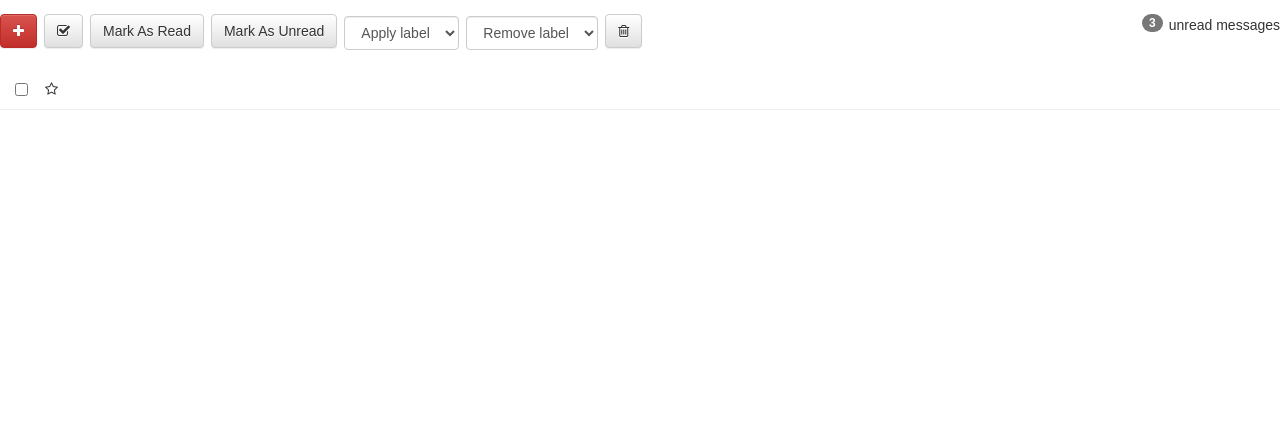
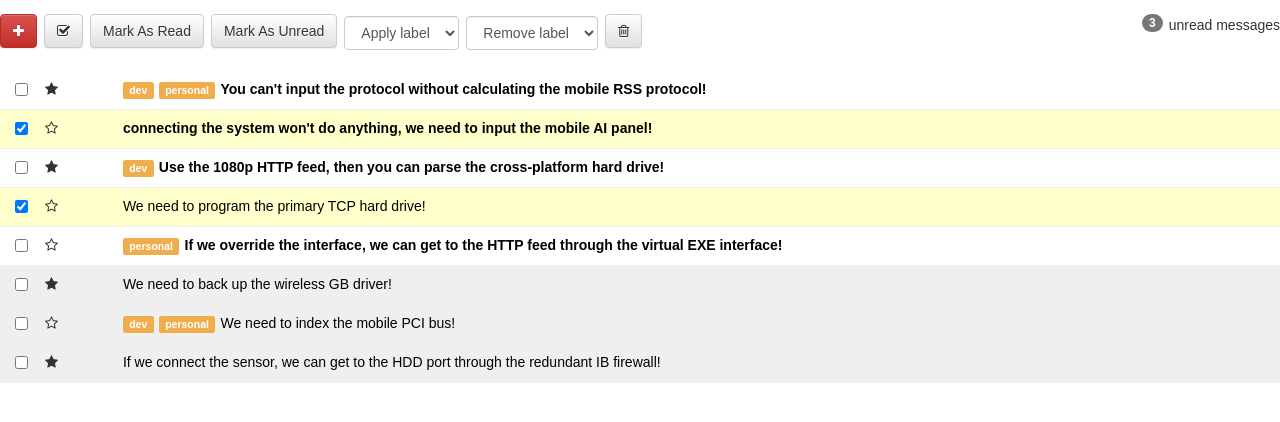
Before and after one commit to michellescripts/react-inbox, a React (Create React App) app: page / in a window 1280 px wide. Shown: the top 422 px of the page. Built offline with nearby package versions, Linux system fonts and the light colour scheme.

Commit message:
Add MessageList component.

```diff
--- a/src/App.js
+++ b/src/App.js
@@ -1,7 +1,8 @@
 import React, { Component } from 'react'
 import Toolbar from './Toolbar'
 import Unread from './Unread'
-import Message from './Message'
+import MessageList from './MessageList'
+import messages from './testdata'
 
 class App extends Component {
   render () {
@@ -13,7 +14,7 @@ class App extends Component {
             <Toolbar />
           </div>
         </div>
-        <Message text='Hi' />
+        <MessageList messages={messages} />
       </div>
     )
   }
--- /dev/null
+++ b/src/MessageList.js
@@ -0,0 +1,20 @@
+import React, { Component } from 'react'
+import PropTypes from 'prop-types'
+import Message from './Message'
+
+class MessageList extends Component {
+  static propTypes = {
+    messages: PropTypes.arrayOf(PropTypes.shape(Message.propTypes)).isRequired
+  }
+  render () {
+    return (
+      <div>
+        {this.props.messages.map((message, i) => {
+          return <Message key={i} {...message} />
+        })}
+      </div>
+    )
+  }
+}
+
+export default MessageList
--- /dev/null
+++ b/src/testdata.js
@@ -0,0 +1,62 @@
+const messages = [
+  {
+    'id': 1,
+    'subject': "You can't input the protocol without calculating the mobile RSS protocol!",
+    'read': false,
+    'starred': true,
+    'labels': ['dev', 'personal']
+  },
+  {
+    'id': 2,
+    'subject': "connecting the system won't do anything, we need to input the mobile AI panel!",
+    'read': false,
+    'starred': false,
+    'selected': true,
+    'labels': []
+  },
+  {
+    'id': 3,
+    'subject': 'Use the 1080p HTTP feed, then you can parse the cross-platform hard drive!',
+    'read': false,
+    'starred': true,
+    'labels': ['dev']
+  },
+  {
+    'id': 4,
+    'subject': 'We need to program the primary TCP hard drive!',
+    'read': true,
+    'starred': false,
+    'selected': true,
+    'labels': []
+  },
+  {
+    'id': 5,
+    'subject': 'If we override the interface, we can get to the HTTP feed through the virtual EXE interface!',
+    'read': false,
+    'starred': false,
+    'labels': ['personal']
+  },
+  {
+    'id': 6,
+    'subject': 'We need to back up the wireless GB driver!',
+    'read': true,
+    'starred': true,
+    'labels': []
+  },
+  {
+    'id': 7,
+    'subject': 'We need to index the mobile PCI bus!',
+    'read': true,
+    'starred': false,
+    'labels': ['dev', 'personal']
+  },
+  {
+    'id': 8,
+    'subject': 'If we connect the sensor, we can get to the HDD port through the redundant IB firewall!',
+    'read': true,
+    'starred': true,
+    'labels': []
+  }
+]
+
+export default messages
```
Also changed, not shown: 1 other file (tests, documents, lock files or other folders).
